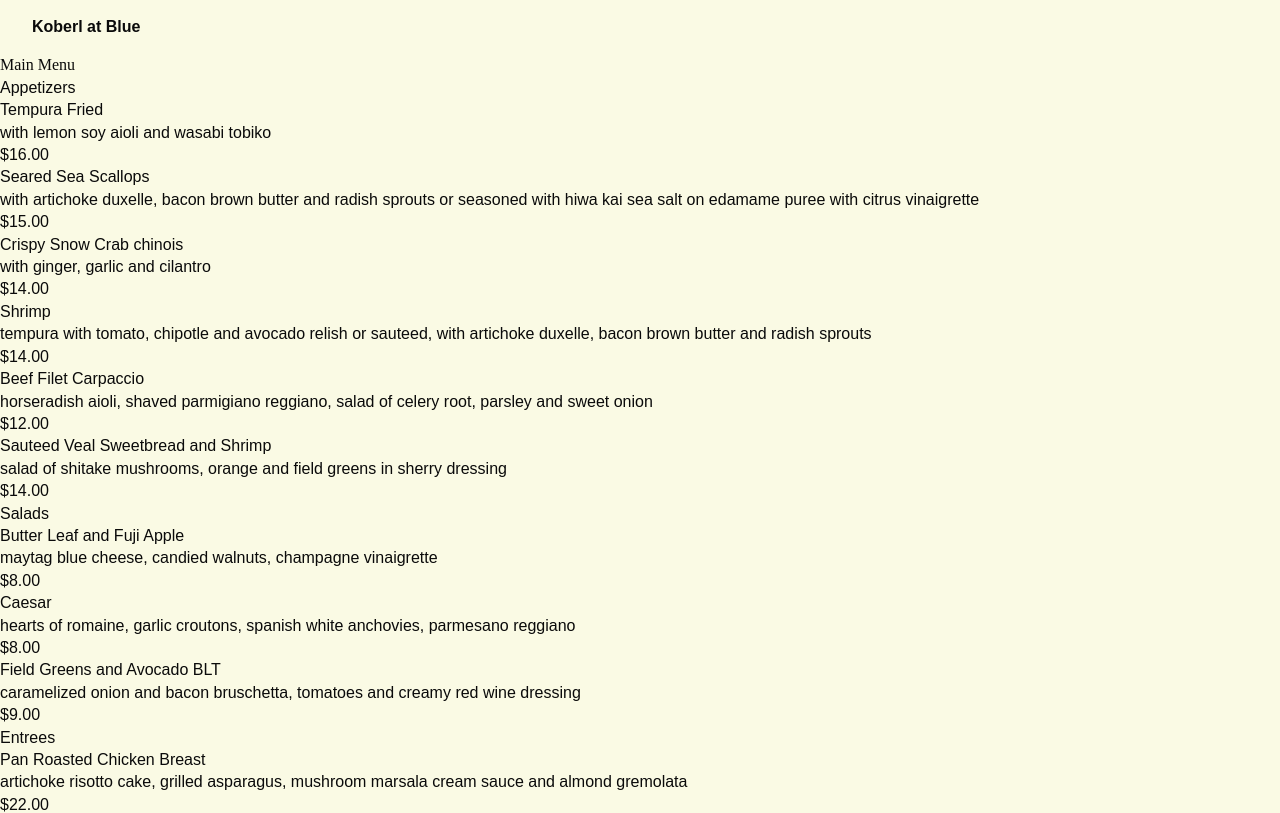
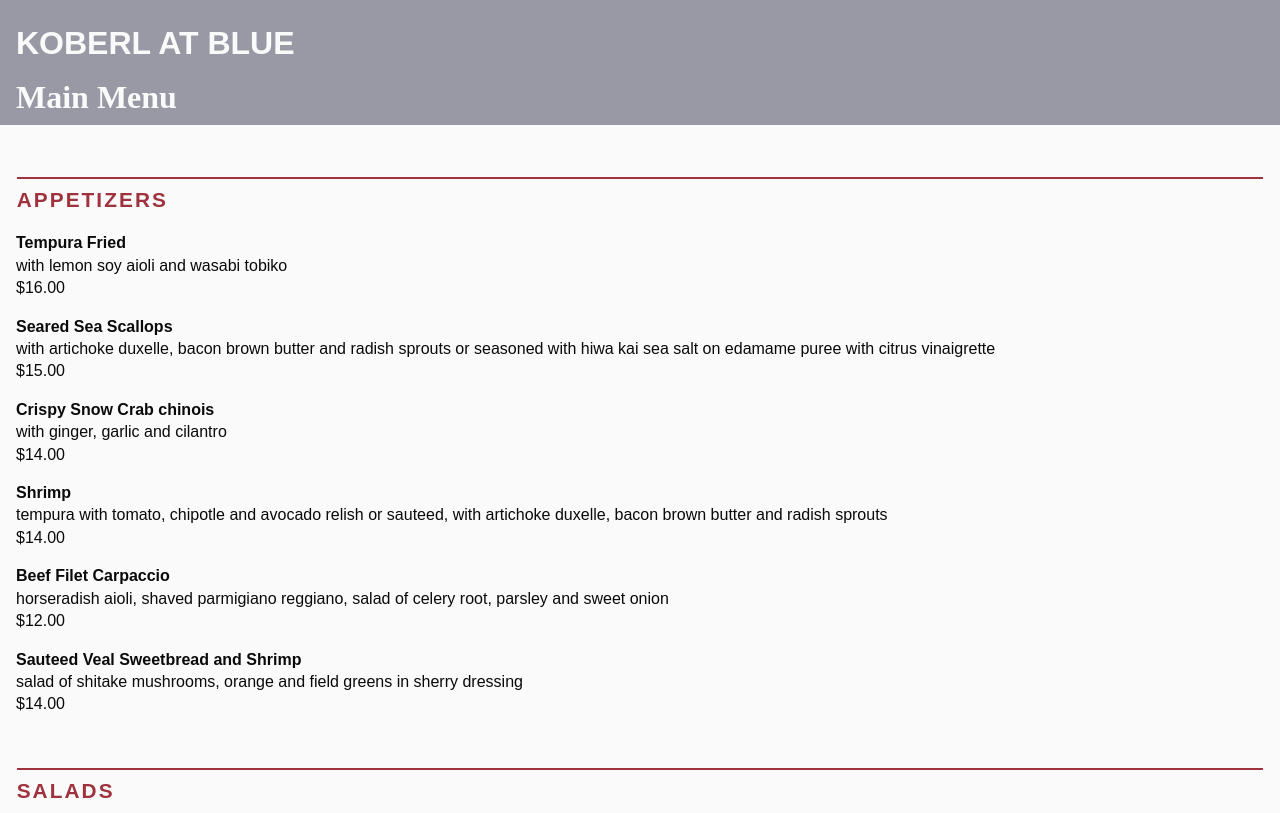
Before and after one commit to lucas-winger/lucas-winger.github.io, a plain HTML site: page grc338/restaurantmenucss/index.html in a window 1280 px wide. Shown: the top 813 px of the page. Drawn offline with Linux system fonts and the light colour scheme.

Commit message:
Update style.css

```diff
--- a/grc338/restaurantmenucss/style.css
+++ b/grc338/restaurantmenucss/style.css
@@ -7,59 +7,60 @@ img {
 }
 
 body {
-	background-color: rgb(250, 250, 228); /* Not totally white. */
+	background-color: rgb(250, 250, 250); /* Not totally white. */
 	color: rgb(10,10,10);  /* Not totally black. */
 	line-height: 140%; 	/* A little extra leading. */
 	font-family: sans-serif;
 }
 
 h1 {
-	background-color: rgb(142, 150, 247));
-	color: rgb(10,10,10); /* Same as body background. */
-	font-size: 1em;
-	padding: 1em 2em 1em; /* You want three values. */
+	background-color: rgb(153, 153, 166);
+    color: rgb(250, 250, 250); /* Same as body background. */
+	font-size: 2em;
+	padding: 1em 0.5em 0.5em; /* You want three values. */
 	font-weight: bold;
-	text-transform: _______;
+	text-transform: uppercase;
 }
 
 
 h2 {
-	background-color: _______;
-	color: _______;
-	font-size: _______;
-	padding: _______;
-	font-family: _______;
-	font-weight: _______;
+	background-color: rgb(153, 153, 166);
+	color: rgb(250, 250, 250);
+	font-size: 2em;
+	padding: 0.5em 0.5em 0.5em;
+	font-family: serif;
+	font-weight: bold;
 }
 
 h3 {
-	margin: ____ ____ ____; /*Three values again. You got the idea.*/
-	padding-top: _______;
-	font-size: _______;
-	color: _______;
-	font-weight: _______;
-	text-transform: _______;
-	letter-spacing: ____; /*Just an extra tracking for bold uppercase letters. Try 0.1em */
-	border-top: ____ ____ ____;
+	margin: 2.5em 0.8em 1em; /*Three values again. You got the idea.*/
+	padding-top: 0.5em;
+	font-size: 1.3em;
+	color: rgb(159, 50, 60);
+	font-weight: bold;
+	text-transform: uppercase;
+	letter-spacing: 0.1em; /*Just an extra tracking for bold uppercase letters. Try 0.1em */
+	border-top: 2px solid rgb(159, 50, 60);
 }
 
 h4 {
-	font-weight: _______;
+	font-weight: bold;
 }
 
 p.description {
-	font-style: _______;
+	font-style: italic;
 }
 
 p.price {
-	color: _______;
+	color: rgb(159, 50, 60);
 }
 
 ul {
-	margin: ____ ____ ____;
+	margin: 1em 1em 1em;
+    padding: 0;
 }
 
 li {
-	margin: ____ ____;
-	list-style-type: ____;
+	margin: 1em 0em;
+	list-style-type: none;
 }
```
